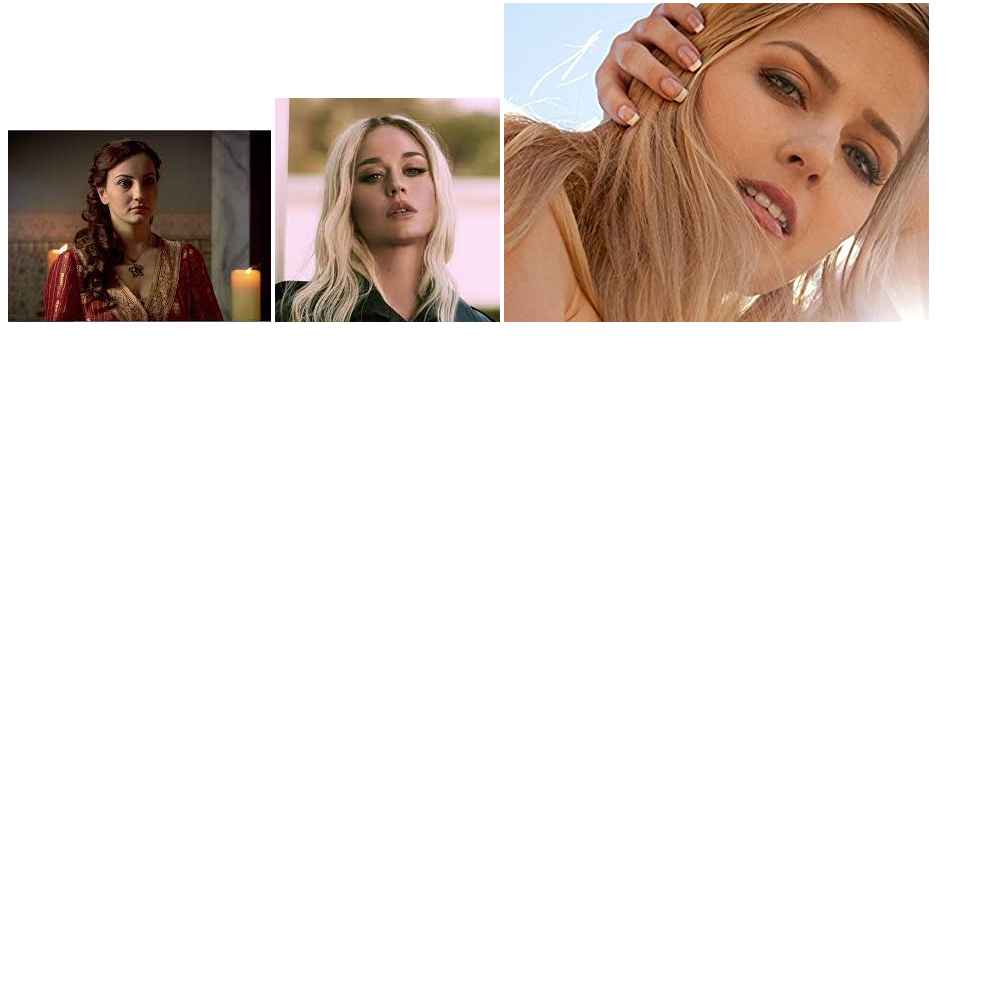
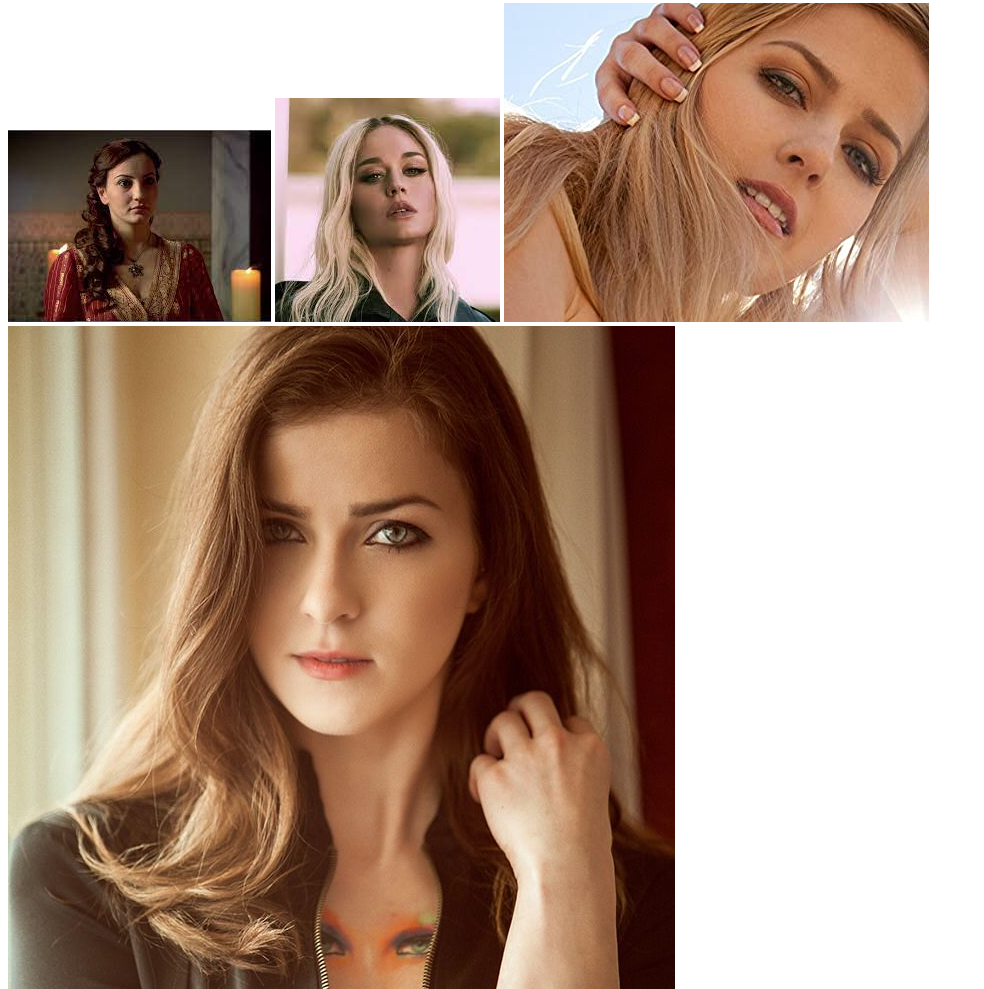
Before and after one commit to NurE-Elahi/test-repo, a plain HTML site: page index.html in a window 1280 px wide. Shown: the part 331-1320 px from the top of the page, without its empty margins (0-984 px from the left). Before the commit the page ends 800 px from the top, so only its background shows below. Drawn offline with Linux system fonts and the light colour scheme.

Commit message:
add new photo

```diff
--- a/index.html
+++ b/index.html
@@ -17,5 +17,6 @@
     <img src="gulnihal-1.jpg" alt="gulnihal">
     <img src="katy-perry.jpg" alt="Katy Perry">
     <img src="abigalie-johnson.jpg" alt="Abigalie Johnson">
+    <img src="abigalie-johnson2.jpg" alt="">
 </body>
 </html>
```
